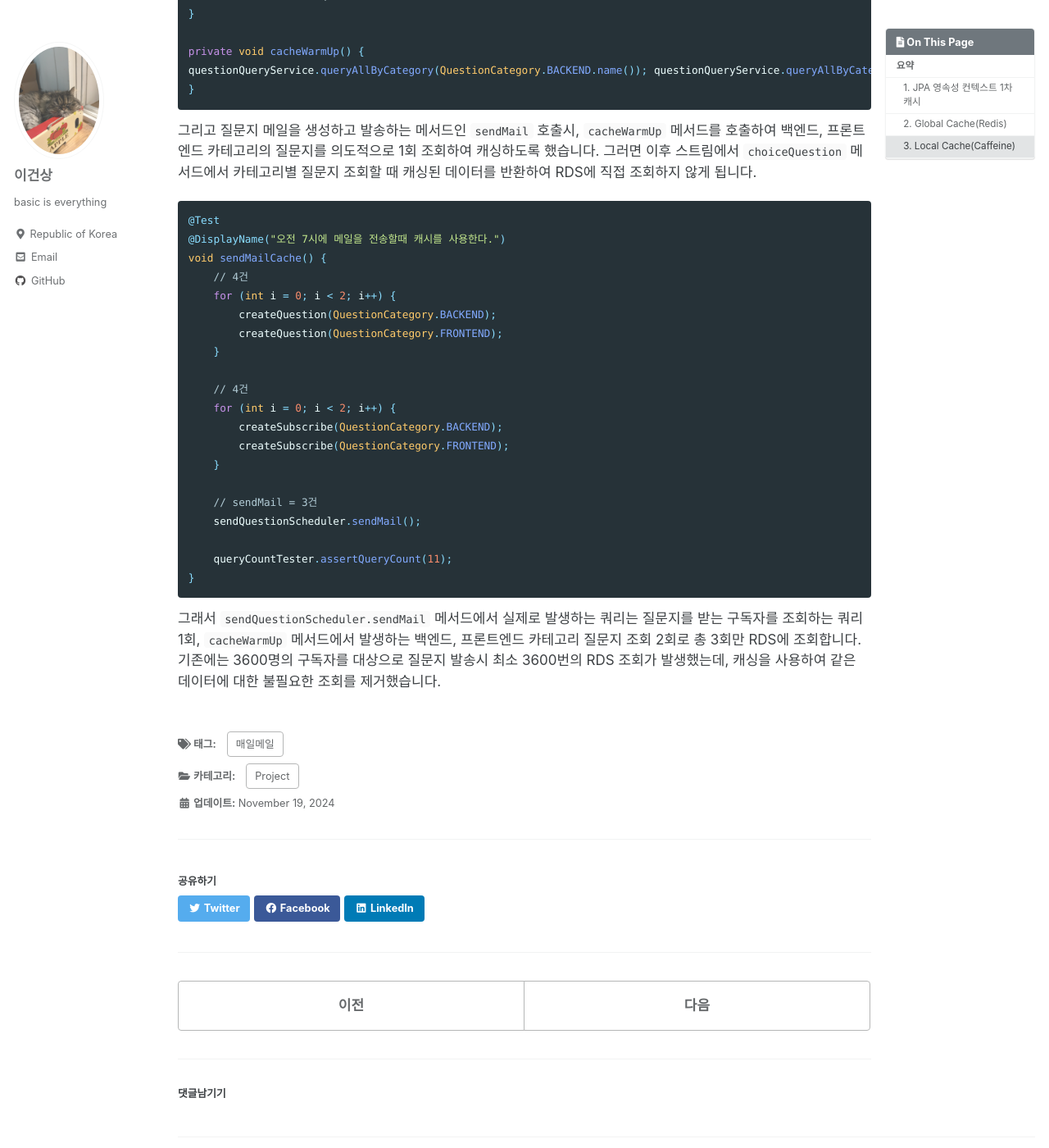
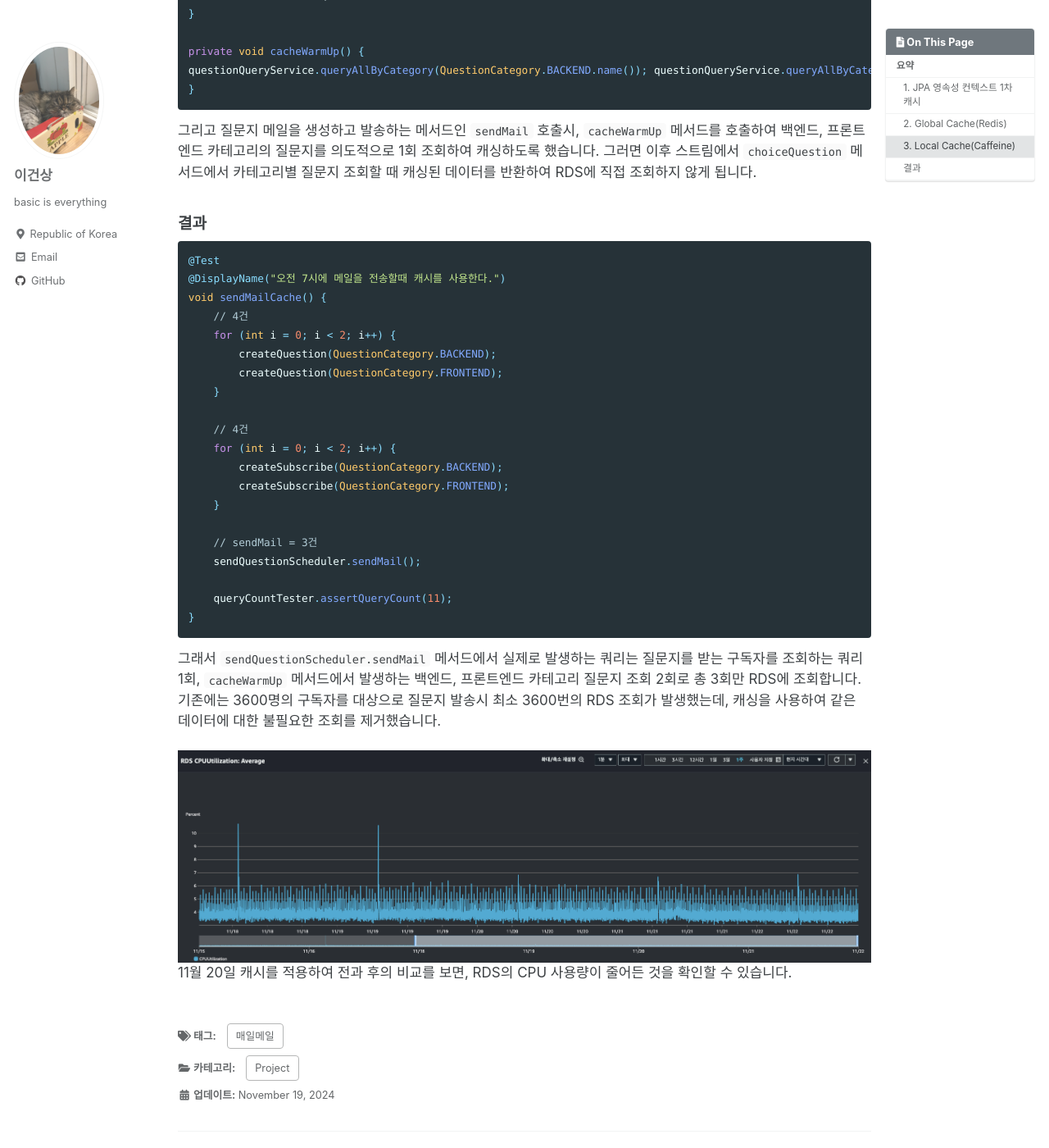
Before and after one commit to kunsanglee/kunsanglee.github.io, a Jekyll site: the page built from _posts/Project/2024-11-19-메일-발송시-로컬캐시로-RDS-부하-줄이기.md, in a window 1280 px wide and 1400 px high, scrolled down 5145 px. Shown: the whole window at 82% size. Built offline with Jekyll 4.4.1, drawn with Linux system fonts in a browser that asks for light colours; cached includes are drawn as plain includes; comment, search, counter and statistics services are not loaded.

Commit message:
refactor: 매일메일 RDS 캐시 사진 추가

````diff
--- a/_posts/Project/2024-11-19-메일-발송시-로컬캐시로-RDS-부하-줄이기.md
+++ b/_posts/Project/2024-11-19-메일-발송시-로컬캐시로-RDS-부하-줄이기.md
@@ -165,6 +165,8 @@ questionQueryService.queryAllByCategory(QuestionCategory.BACKEND.name()); questi
 ```
 그리고 질문지 메일을 생성하고 발송하는 메서드인 `sendMail` 호출시, `cacheWarmUp` 메서드를 호출하여 백엔드, 프론트엔드 카테고리의 질문지를 의도적으로 1회 조회하여 캐싱하도록 했습니다. 그러면 이후 스트림에서 `choiceQuestion` 메서드에서 카테고리별 질문지 조회할 때 캐싱된 데이터를 반환하여 RDS에 직접 조회하지 않게 됩니다.
 
+### 결과
+
 ```java
 @Test
 @DisplayName("오전 7시에 메일을 전송할때 캐시를 사용한다.")
@@ -187,4 +189,8 @@ void sendMailCache() {
     queryCountTester.assertQueryCount(11);
 }
 ```
+
 그래서 `sendQuestionScheduler.sendMail` 메서드에서 실제로 발생하는 쿼리는 질문지를 받는 구독자를 조회하는 쿼리 1회, `cacheWarmUp` 메서드에서 발생하는 백엔드, 프론트엔드 카테고리 질문지 조회 2회로 총 3회만 RDS에 조회합니다. 기존에는 3600명의 구독자를 대상으로 질문지 발송시 최소 3600번의 RDS 조회가 발생했는데, 캐싱을 사용하여 같은 데이터에 대한 불필요한 조회를 제거했습니다.
+
+![캐시 적용 전 후 RDS CPU 사용량 비교(캐시 적용일 20일)](../../image/for-post/project/maeilmail/cache-adapt-11-20.png)
+11월 20일 캐시를 적용하여 전과 후의 비교를 보면, RDS의 CPU 사용량이 줄어든 것을 확인할 수 있습니다.
````
Also changed, not shown: image/for-post/project/maeilmail/cache-adapt-11-20.png (added).
